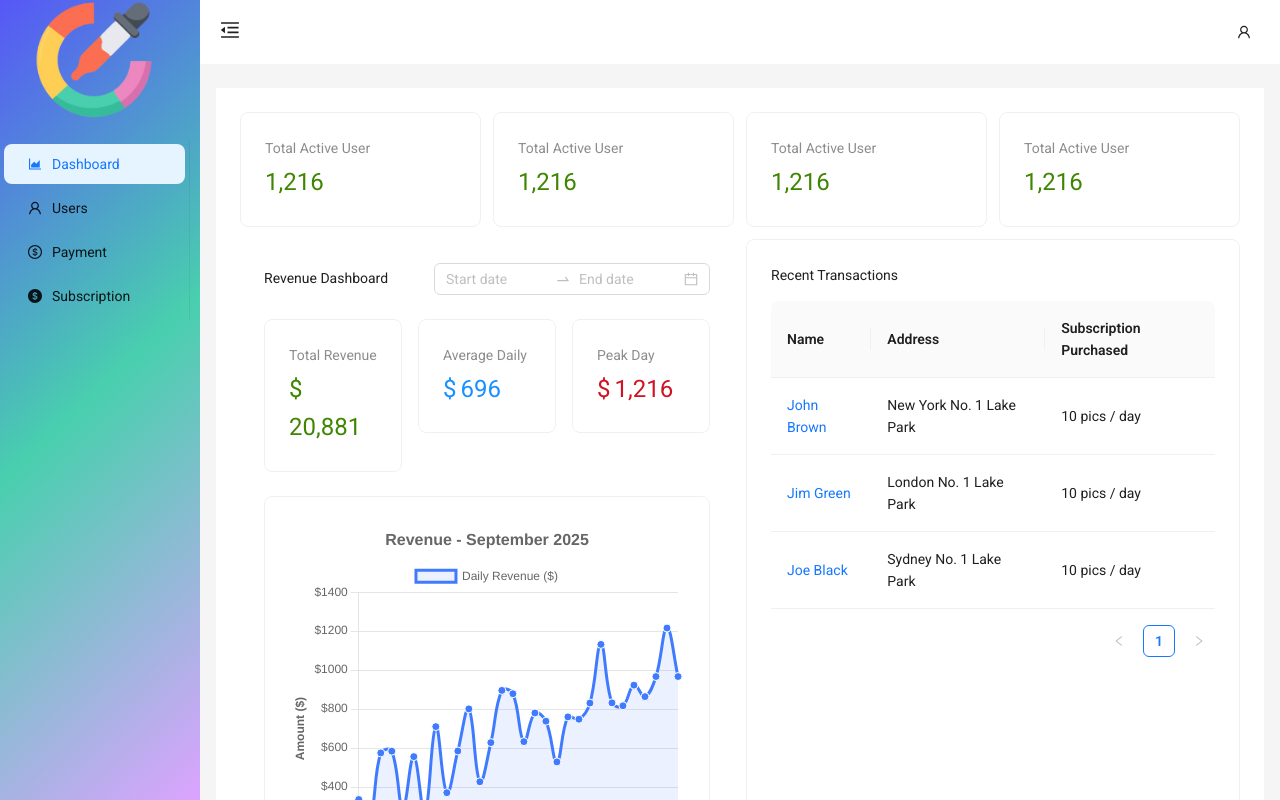
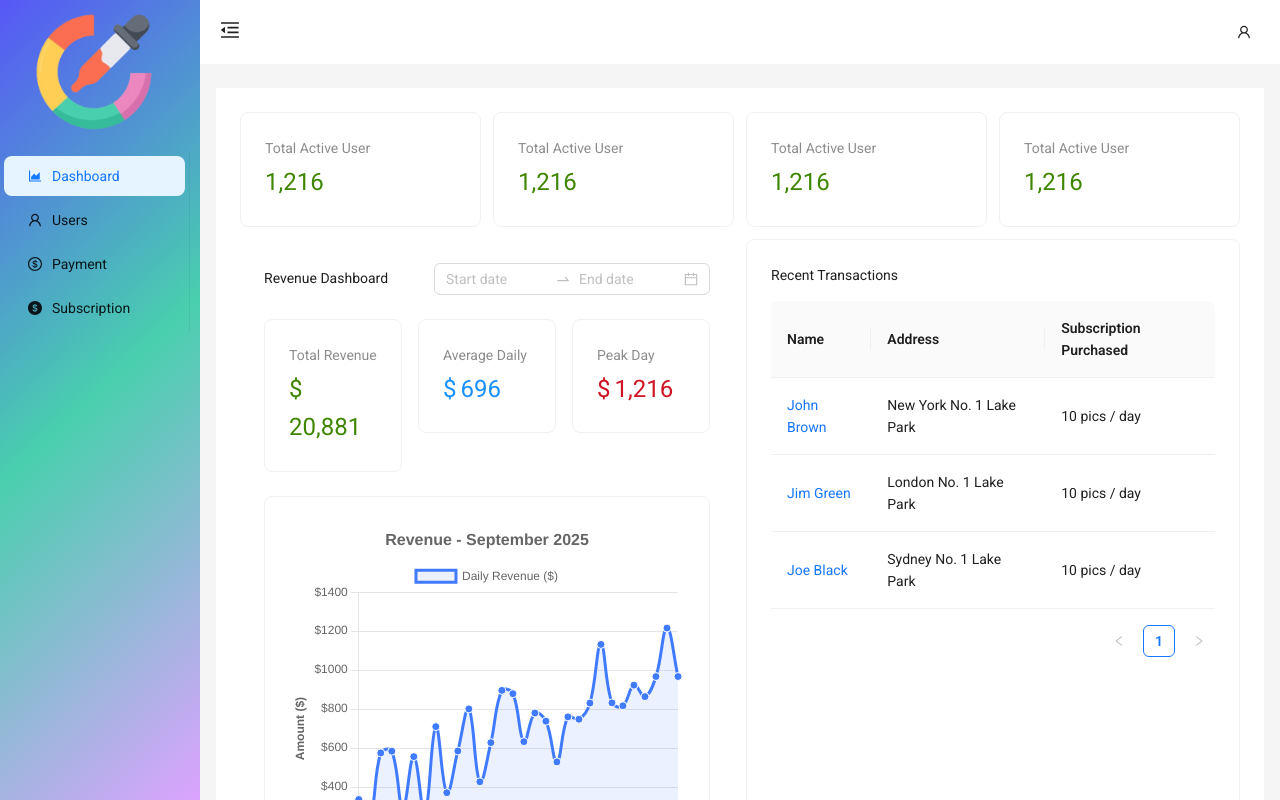
Before and after one commit to ujjwal060/color-scaning-admin, a React (Vite) app: page / in a window 1280 px wide. Shown: the top 800 px of the page. Built offline with nearby package versions, Linux system fonts and the light colour scheme; sample sign-in values are in the browser's storage.

Commit message:
Update DashboardLayout.jsx

```diff
--- a/src/layouts/DashboardLayout.jsx
+++ b/src/layouts/DashboardLayout.jsx
@@ -120,7 +120,7 @@ const DashboardLayout = () => {
             "linear-gradient(137deg, rgba(87, 87, 247, 1) 0%, rgba(73, 207, 174, 1) 49%, rgba(220, 163, 255, 1) 100%)",
         }}
       >
-        <div className="demo-logo-vertical w-full">
+        <div className="demo-logo-vertical w-full mt-3">
           <img src={logo1} alt="logo" className="w-full" style={{maxHeight: "120px" , objectFit:"contain"}} />
         </div>
         <Menu
```
